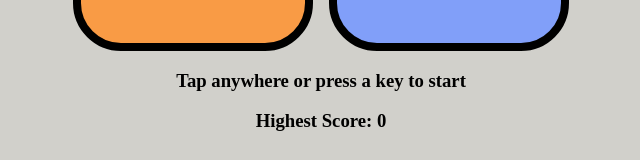
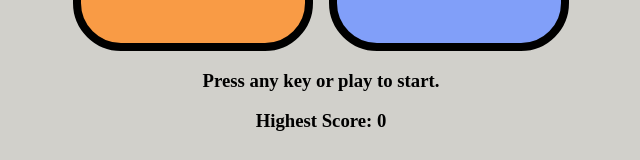
Before and after one commit to keshavbansll/Simon-Says, a plain HTML site: page index.html in a window 1280 px wide. Shown: the part 512-672 px from the top of the page, without its empty margins (319-959 px from the left). Drawn offline with Linux system fonts and the light colour scheme.

Commit message:
Initial text update

```diff
--- a/index.html
+++ b/index.html
@@ -17,7 +17,7 @@
       <div class="yellow btn" type="button" id="yellow" tabindex="0"></div>
       <div class="purple btn" type="button" id="purple" tabindex="0"></div>
     </section>
-    <h3 class="score">Tap anywhere or press a key to start</h3>
+    <h3 class="score">Press <b>any key</b> or <b>play</b> to start.</h3>
     <h3 class="high-score"></h3>
     <button class="startBtn">Play</button>
     <script src="app.js"></script>
```
